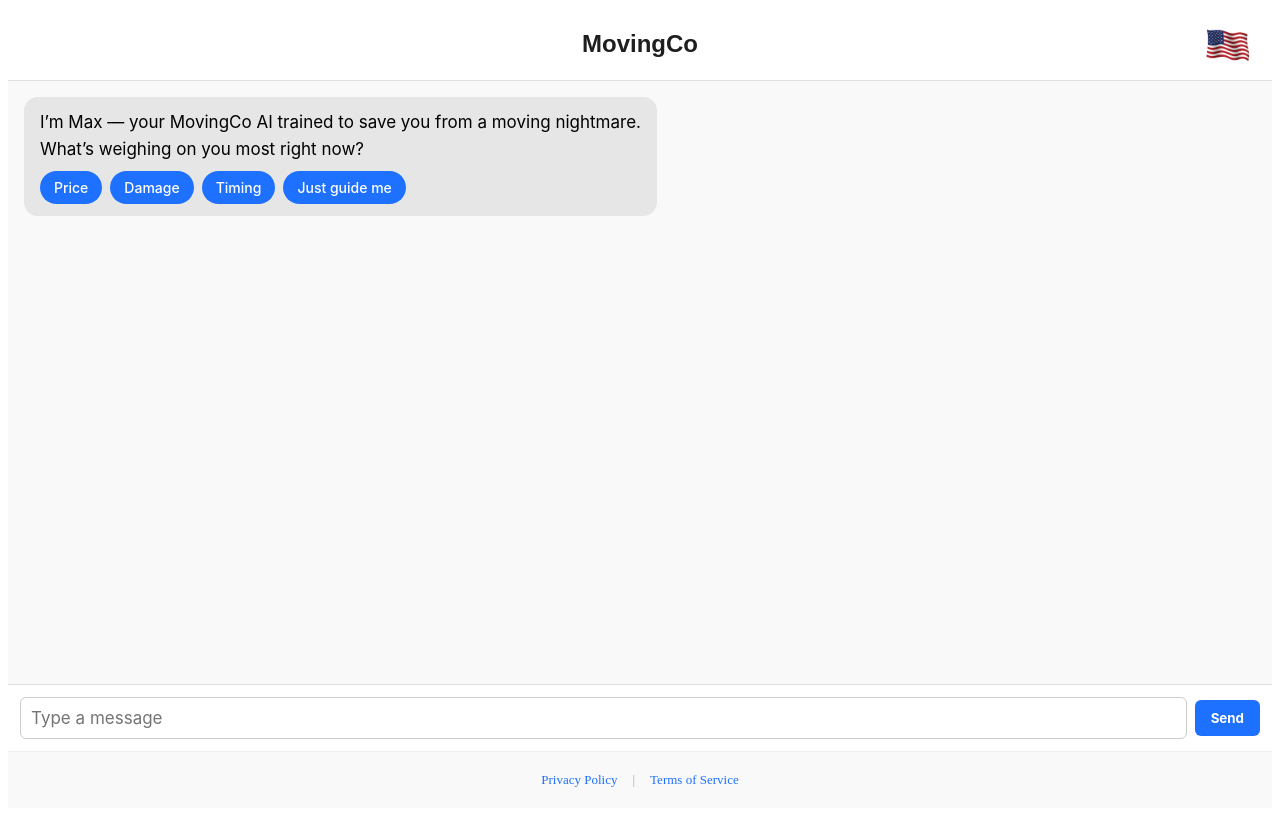
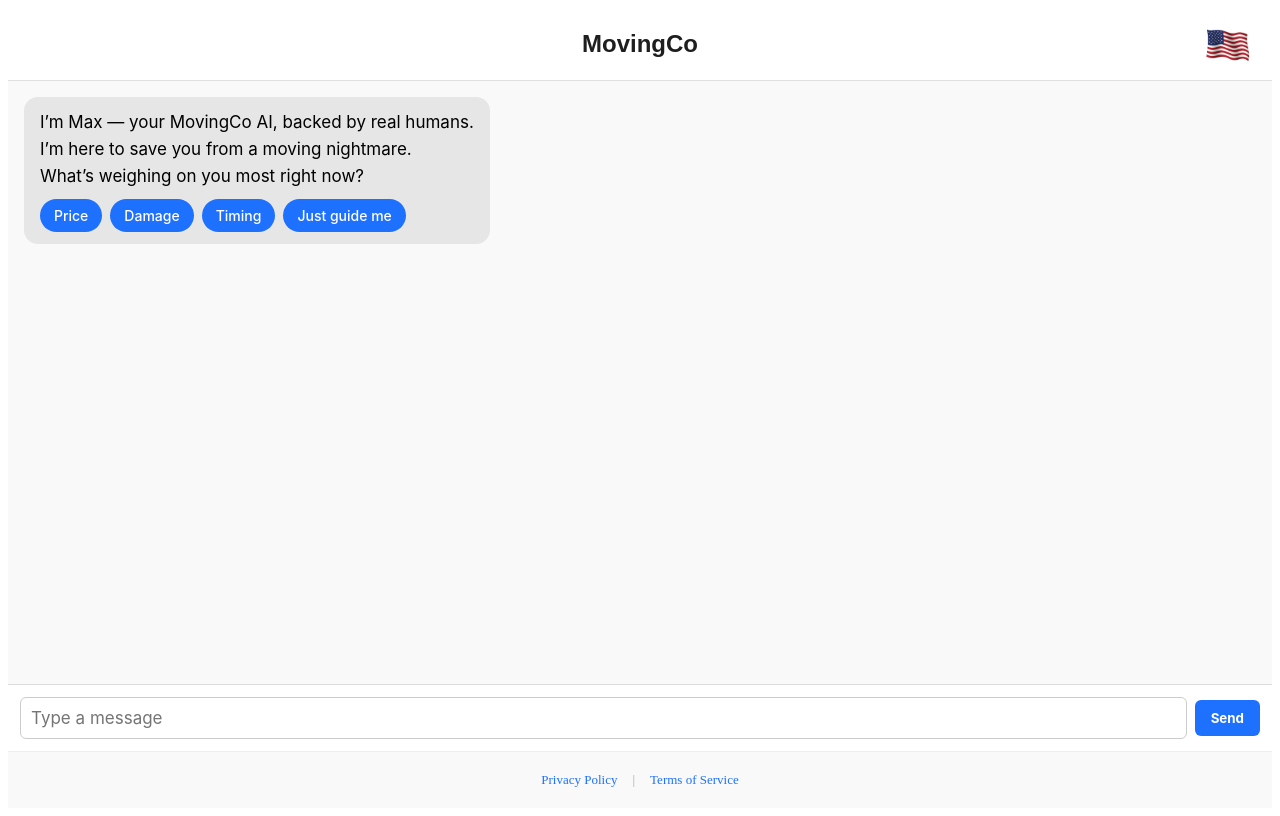
Before and after one commit to Trent2000Steel/V2, a Next.js app: page / in a window 1280 px wide. Built offline with nearby package versions, Linux system fonts and the light colour scheme.

Commit message:
Update ChatUI.js

```diff
--- a/components/ChatUI.js
+++ b/components/ChatUI.js
@@ -118,9 +118,8 @@ export default function ChatUI() {
   const [input, setInput] = useState('');
   const [typing, setTyping] = useState(false);
   const bottomRef = useRef(null);
-  const charCount = useRef(0); // ✅ Track total characters typed
+  const charCount = useRef(0);
 
-  // ✅ Set session ID once
   useEffect(() => {
     const existing = sessionStorage.getItem('sessionId');
     if (!existing) {
@@ -134,7 +133,7 @@ export default function ChatUI() {
         {
           id: 1,
           role: 'assistant',
-          text: "I’m Max — your MovingCo AI trained to save you from a moving nightmare.\nWhat’s weighing on you most right now?",
+          text: "I’m Max — your MovingCo AI, backed by real humans.\nI’m here to save you from a moving nightmare.\nWhat’s weighing on you most right now?",
           options: ['Price', 'Damage', 'Timing', 'Just guide me'],
         }
       ]);
@@ -186,7 +185,7 @@ export default function ChatUI() {
   const handleSend = () => {
     if (!input.trim()) return;
 
-    charCount.current += input.length; // ✅ Track character count
+    charCount.current += input.length;
 
     if (charCount.current >= 100 && !window.__conversionFired) {
       window.gtag('event', 'conversion', {
```
